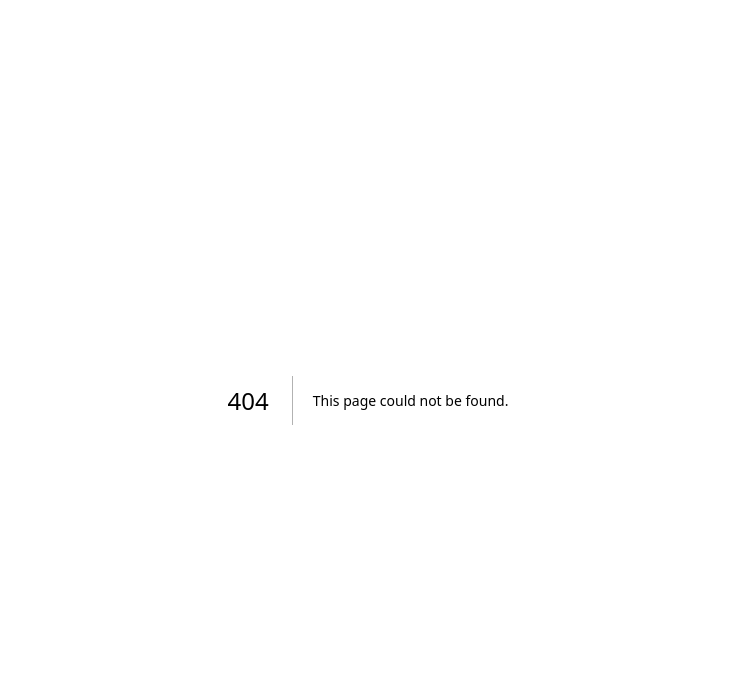
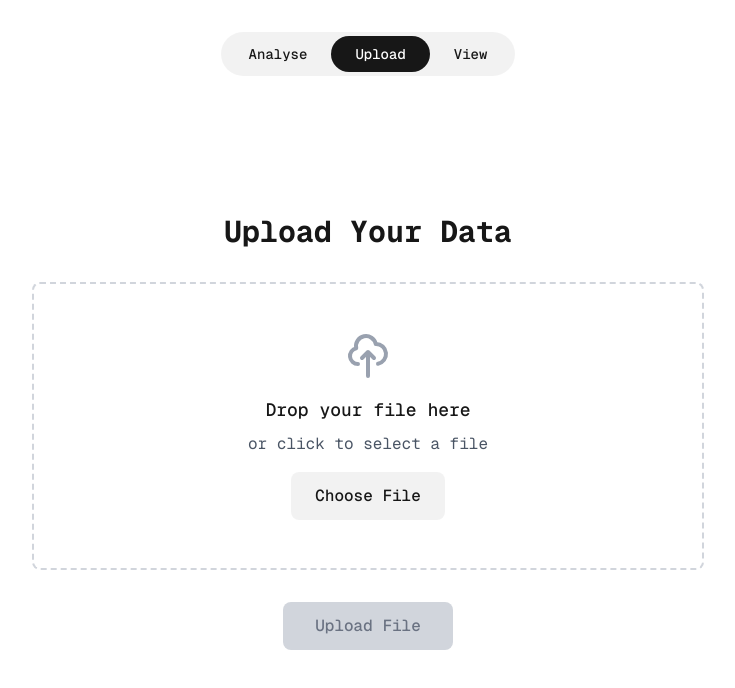
Before and after one commit to JingYuan0926/cannes, a Next.js app: page /upload in a window 1280 px wide. Before the commit this address had no page. Shown: the top 688 px of the page, without its empty margins (272-1007 px from the left). Built offline with nearby package versions, Linux system fonts and the light colour scheme.

Commit message:
Added initial upload page

```diff
--- /dev/null
+++ b/pages/upload.js
@@ -0,0 +1,170 @@
+import { Geist, Geist_Mono } from "next/font/google";
+import Link from "next/link";
+import { useState } from "react";
+
+const geistSans = Geist({
+  variable: "--font-geist-sans",
+  subsets: ["latin"],
+});
+
+const geistMono = Geist_Mono({
+  variable: "--font-geist-mono",
+  subsets: ["latin"],
+});
+
+export default function Upload() {
+  const [selectedFile, setSelectedFile] = useState(null);
+  const [isDragging, setIsDragging] = useState(false);
+
+  const handleFileSelect = (event) => {
+    const file = event.target.files[0];
+    if (file) {
+      setSelectedFile(file);
+    }
+  };
+
+  const handleDragOver = (event) => {
+    event.preventDefault();
+    setIsDragging(true);
+  };
+
+  const handleDragLeave = (event) => {
+    event.preventDefault();
+    setIsDragging(false);
+  };
+
+  const handleDrop = (event) => {
+    event.preventDefault();
+    setIsDragging(false);
+    const file = event.dataTransfer.files[0];
+    if (file) {
+      setSelectedFile(file);
+    }
+  };
+
+  const handleUpload = () => {
+    if (selectedFile) {
+      // Handle file upload logic here
+      console.log("Uploading file:", selectedFile.name);
+    }
+  };
+
+  return (
+    <div
+      className={`${geistSans.className} ${geistMono.className} min-h-screen font-[family-name:var(--font-geist-sans)]`}
+    >
+      {/* Navigation Bar */}
+      <nav className="flex justify-center pt-8 pb-4">
+        <div className="flex bg-black/[.05] dark:bg-white/[.06] rounded-full p-1">
+          <Link href="/analyse">
+            <div className="px-6 py-2 rounded-full hover:bg-black/[.05] dark:hover:bg-white/[.06] font-medium text-sm transition-colors cursor-pointer">
+              Analyse
+            </div>
+          </Link>
+          <Link href="/upload">
+            <div className="px-6 py-2 rounded-full bg-foreground text-background font-medium text-sm transition-colors cursor-pointer">
+              Upload
+            </div>
+          </Link>
+          <Link href="/view">
+            <div className="px-6 py-2 rounded-full hover:bg-black/[.05] dark:hover:bg-white/[.06] font-medium text-sm transition-colors cursor-pointer">
+              View
+            </div>
+          </Link>
+        </div>
+      </nav>
+
+      {/* Main Content */}
+      <main className="flex flex-col items-center justify-center min-h-[calc(100vh-120px)] px-8">
+        <div className="max-w-2xl w-full">
+          <h1 className="text-3xl font-bold text-center mb-8">Upload Your Data</h1>
+
+          {/* File Upload Area */}
+          <div
+            className={`border-2 border-dashed rounded-lg p-12 text-center transition-colors ${
+              isDragging
+                ? 'border-blue-500 bg-blue-50 dark:bg-blue-950'
+                : 'border-gray-300 dark:border-gray-600 hover:border-gray-400 dark:hover:border-gray-500'
+            }`}
+            onDragOver={handleDragOver}
+            onDragLeave={handleDragLeave}
+            onDrop={handleDrop}
+          >
+            <div className="space-y-4">
+              <div className="flex justify-center">
+                <svg
+                  className="w-12 h-12 text-gray-400"
+                  fill="none"
+                  stroke="currentColor"
+                  viewBox="0 0 24 24"
+                >
+                  <path
+                    strokeLinecap="round"
+                    strokeLinejoin="round"
+                    strokeWidth={2}
+                    d="M7 16a4 4 0 01-.88-7.903A5 5 0 1115.9 6L16 6a5 5 0 011 9.9M15 13l-3-3m0 0l-3 3m3-3v12"
+                  />
+                </svg>
+              </div>
+
+              <div>
+                <p className="text-lg font-medium mb-2">
+                  {selectedFile ? selectedFile.name : "Drop your file here"}
+                </p>
+                <p className="text-gray-600 dark:text-gray-300">
+                  or click to select a file
+                </p>
+              </div>
+
+              <input
+                type="file"
+                onChange={handleFileSelect}
+                className="hidden"
+                id="fileInput"
+                accept=".csv,.xlsx,.xls,.json,.txt"
+              />
+
+              <label
+                htmlFor="fileInput"
+                className="inline-block px-6 py-3 bg-black/[.05] dark:bg-white/[.06] rounded-lg font-medium cursor-pointer hover:bg-black/[.08] dark:hover:bg-white/[.08] transition-colors"
+              >
+                Choose File
+              </label>
+            </div>
+          </div>
+
+          {/* File Information */}
+          {selectedFile && (
+            <div className="mt-6 p-4 bg-black/[.05] dark:bg-white/[.06] rounded-lg">
+              <h3 className="font-medium mb-2">Selected File:</h3>
+              <p className="text-sm text-gray-600 dark:text-gray-300">
+                Name: {selectedFile.name}
+              </p>
+              <p className="text-sm text-gray-600 dark:text-gray-300">
+                Size: {(selectedFile.size / 1024 / 1024).toFixed(2)} MB
+              </p>
+              <p className="text-sm text-gray-600 dark:text-gray-300">
+                Type: {selectedFile.type || 'Unknown'}
+              </p>
+            </div>
+          )}
+
+          {/* Upload Button */}
+          <div className="mt-8 text-center">
+            <button
+              onClick={handleUpload}
+              disabled={!selectedFile}
+              className={`px-8 py-3 rounded-lg font-medium transition-colors ${
+                selectedFile
+                  ? 'bg-foreground text-background hover:bg-[#383838] dark:hover:bg-[#ccc]'
+                  : 'bg-gray-300 dark:bg-gray-600 text-gray-500 dark:text-gray-400 cursor-not-allowed'
+              }`}
+            >
+              Upload File
+            </button>
+          </div>
+        </div>
+      </main>
+    </div>
+  );
+}
```
